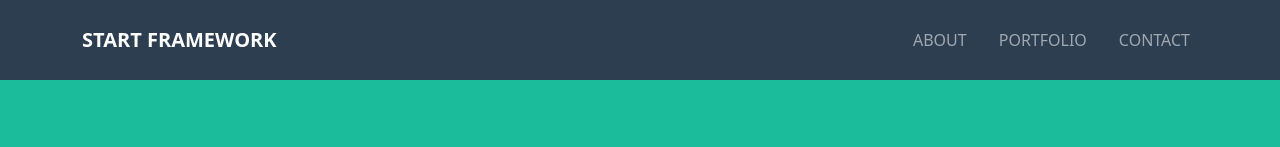
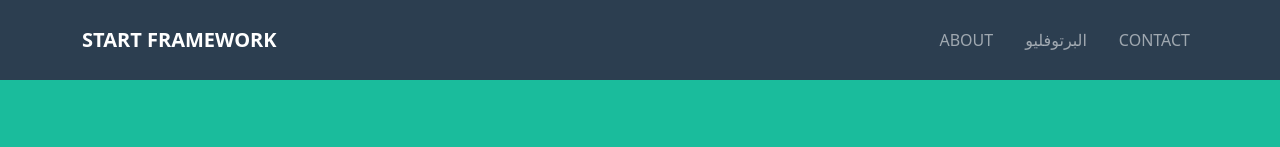
Before and after one commit to Ahmed-Saad-A/Frist-React-Project, a React (Vite) app: page / in a window 1280 px wide. Shown: the top 147 px of the page. Built offline with nearby package versions, Linux system fonts and the light colour scheme.

Commit message:
by_khaled

```diff
--- a/src/Layout/Navbar/Navbar.jsx
+++ b/src/Layout/Navbar/Navbar.jsx
@@ -55,7 +55,7 @@ const Navbar = () => {
               </li>
               <li className="nav-item">
                 <NavLink className="nav-link" to="portfolio">
-                  PORTFOLIO
+                  البرتوفليو
                 </NavLink>
               </li>
               <li className="nav-item">
```
